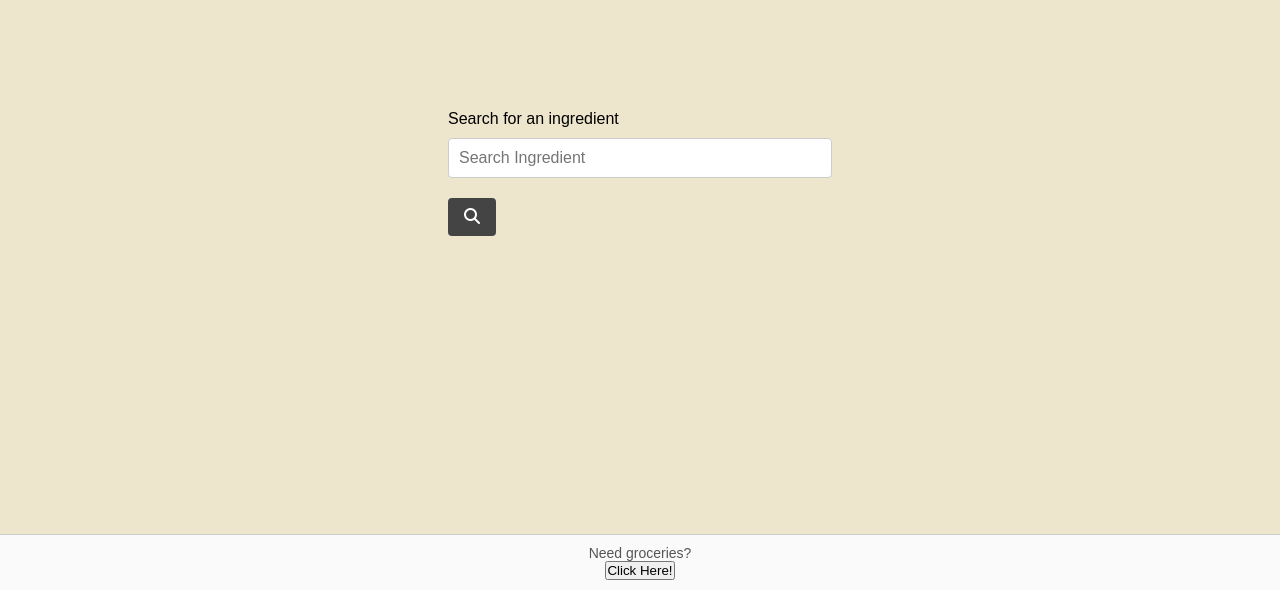
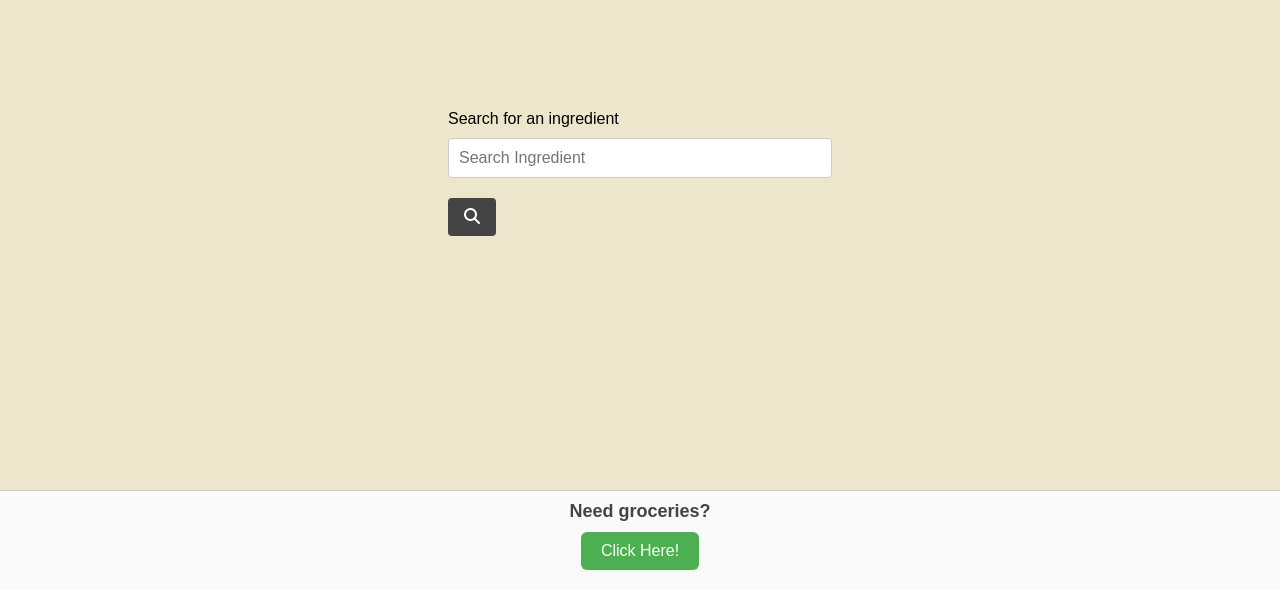
Before and after one commit to SiyandaMaykiso/What-s-Cooking-Project, a plain HTML site: page index.html in a window 1280 px wide. Shown: the part 438-1028 px from the top of the page. Drawn offline with nearby package versions, Linux system fonts and the light colour scheme.

Commit message:
Update functions

```diff
--- a/style.css
+++ b/style.css
@@ -194,9 +194,30 @@
     text-align: center;
     background-color: #fafafa;
     border-top: 1px solid #ccc;
-    padding: 10px 0;
-    font-size: 14px;
-    color: #555;
+    padding: 10px 0 20px;
+    font-size: 16px;
+    color: #444;
+  }
+
+  footer p {
+    margin-bottom: 10px;
+    font-weight: bold;
+    font-size: 18px;
+  }
+
+  footer button {
+    background-color: #4caf50;
+    color: white;
+    padding: 10px 20px;
+    font-size: 16px;
+    border: none;
+    border-radius: 6px;
+    cursor: pointer;
+    transition: background-color 0.3s ease;
+  }
+
+  footer button:hover {
+    background-color: #388e3c;
   }
 
   @media (max-width: 768px) {
```
Also changed, not shown: 1 other file.
